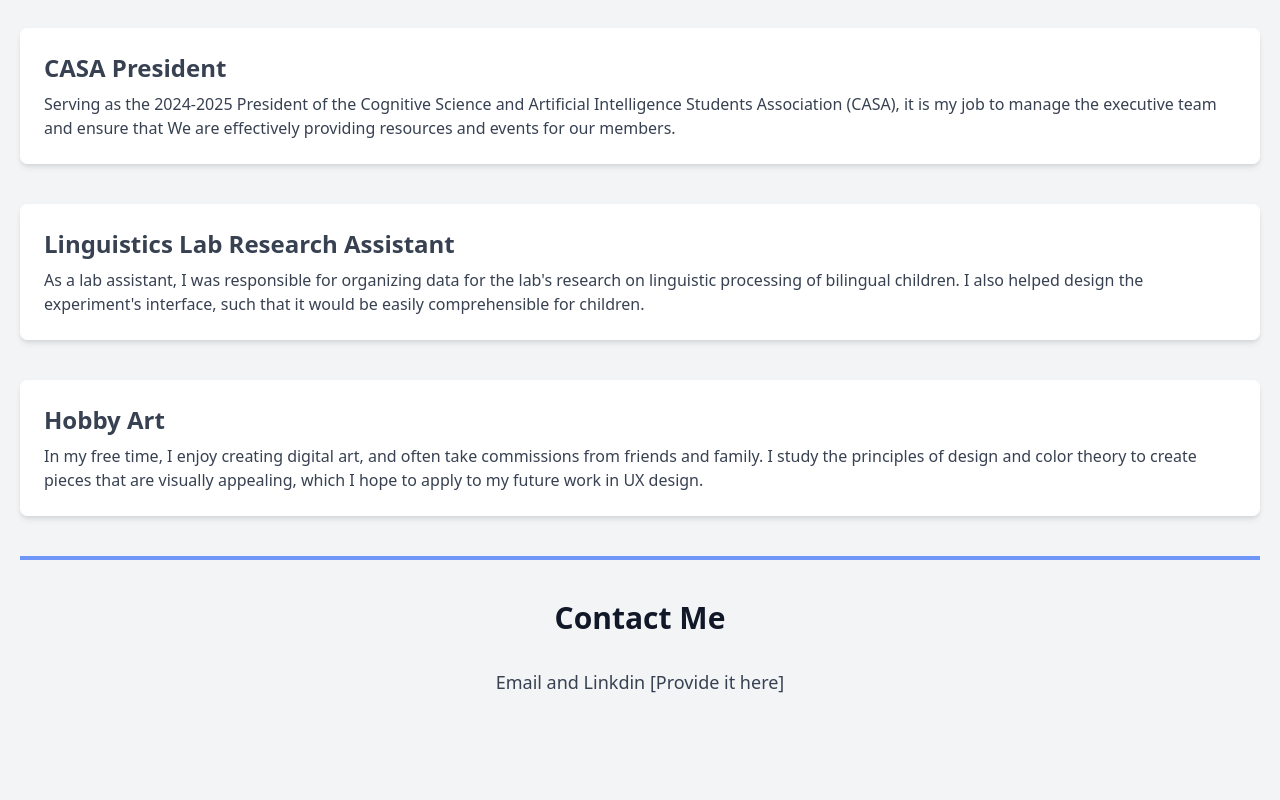
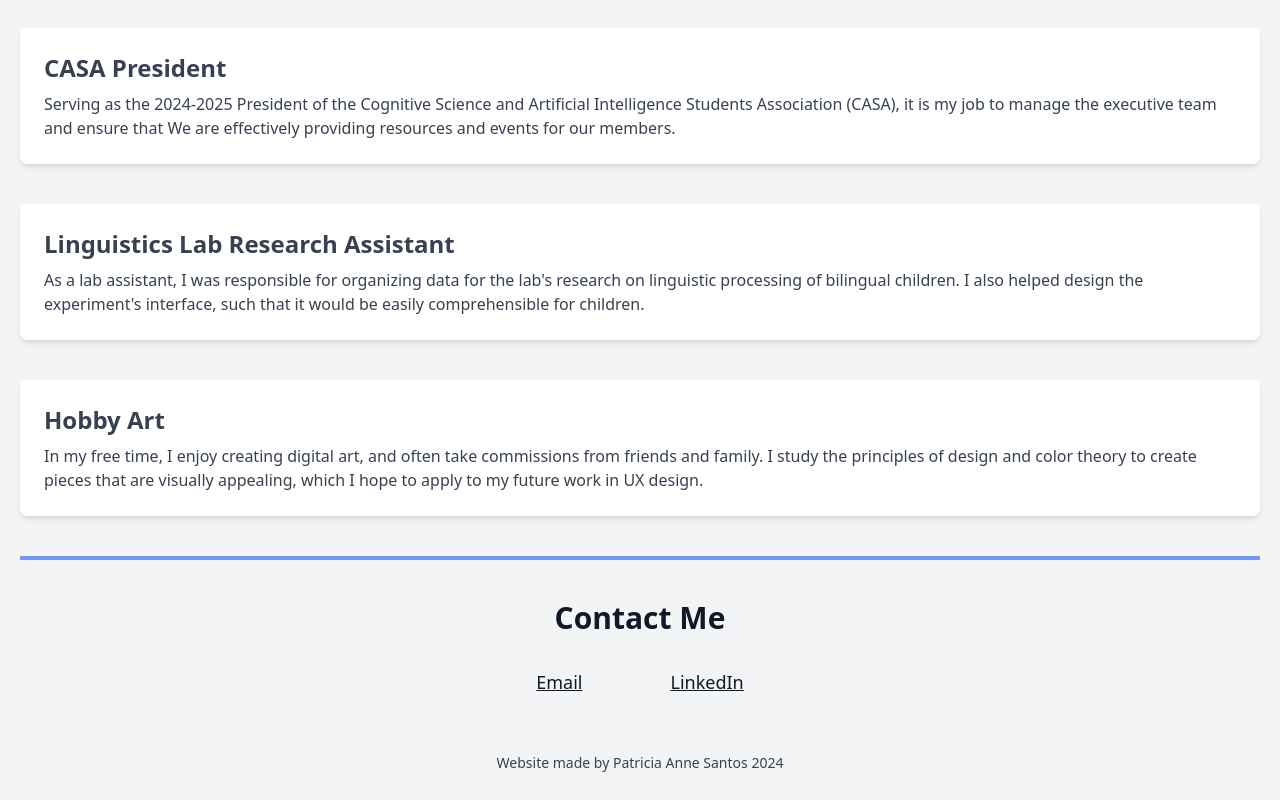
Before and after one commit to yshasantos/yshasantos.github.io, a plain HTML site: page index.html in a window 1280 px wide. Shown: the part 644-1444 px from the top of the page. Drawn offline with nearby package versions, Linux system fonts and the light colour scheme.

Commit message:
added contact section links, fixed footer

```diff
--- a/index.html
+++ b/index.html
@@ -8,6 +8,7 @@
     <link rel="stylesheet" href=
     "https://unpkg.com/tailwindcss@^2/dist/tailwind.min.css">
     <link rel="stylesheet" href="styles.css">
+    <script src="components.js" defer></script>
 </head>
 
 <body class="bg-gray-100 text-gray-800 font-sans leading-normal tracking-normal">
@@ -104,12 +105,17 @@
         <!-- Contact Section -->
         <section id="contact" class="text-center">
             <h2 class="text-3xl font-semibold text-gray-900 mb-8">Contact Me</h2>
-            <p class="text-lg text-gray-700 max-w-4xl mx-auto">
+            <!-- <p class="text-lg text-gray-700 max-w-4xl mx-auto">
                 Email and Linkdin
                 [Provide it here]
-            </p>
+            </p> -->
             <div class="flex justify-center mt-8">
-                <a href="mailto:"></a>
+                <div class="mx-8 px-3">
+                    <a href="mailto:patricia.anne.santos@outlook.com" class="text-lg text-gray-700 underline text-highlight">Email</a>
+                </div>
+                <div class="mx-8 px-3">
+                    <a href="https://www.linkedin.com/in/ysha-santos/" target="_blank" rel="noopener noreferrer"class="text-lg text-gray-700 underline text-highlight">LinkedIn</a>
+            </div>
     </div>
 
     <footer id="footer" class="text-gray-600 py-4 mt-10 text-center center"></footer>
```
